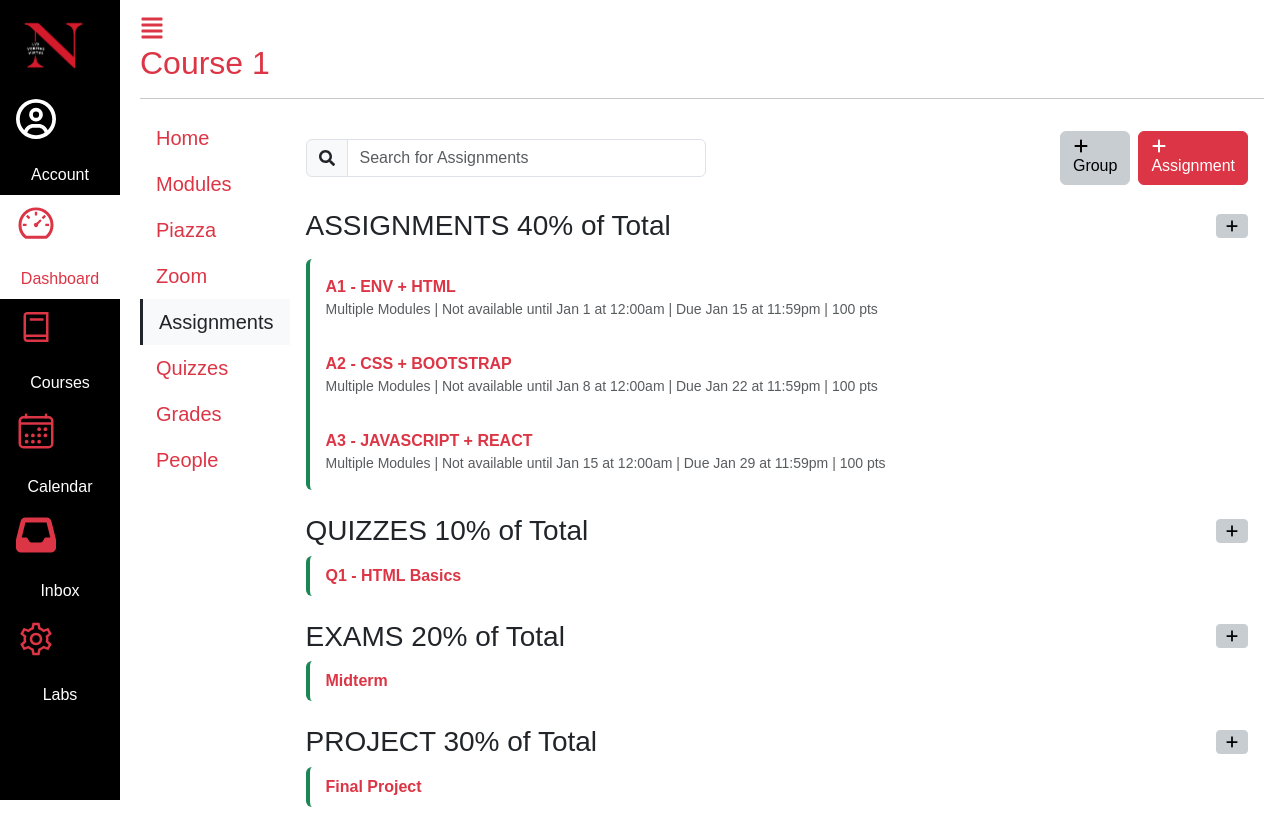
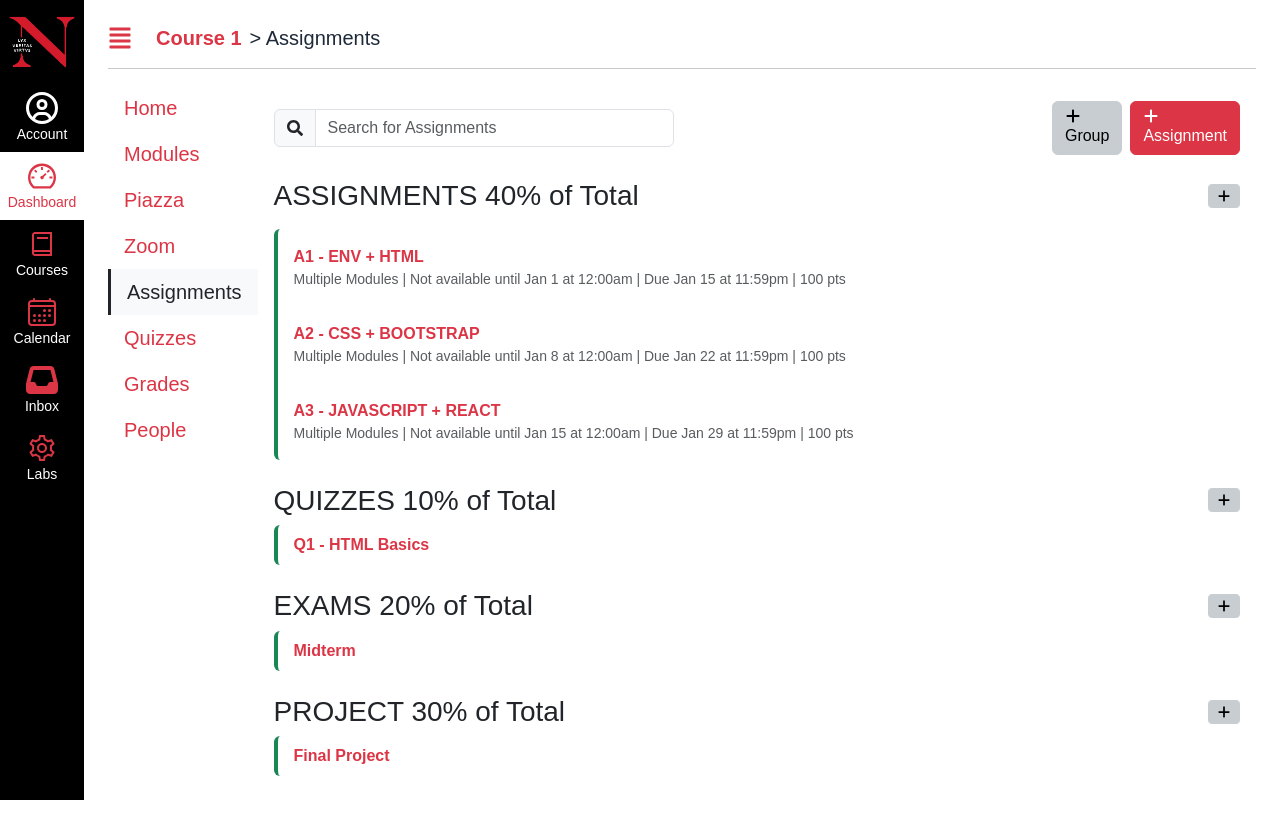
Before and after one commit to itsjustshubh/kambaz-next-js, a Next.js app: page /courses/1/assignments in a window 1280 px wide. After the commit the page ends 816 px from the top, so only its background shows below. Built offline with nearby package versions, Linux system fonts and the light colour scheme.

Commit message:
Refactor Kambaz layout and navigation components for improved responsiveness; introduce NavItem component for cleaner code structure; update styles for better alignment and aesthetics.

```diff
--- a/app/(kambaz)/Navigation.tsx
+++ b/app/(kambaz)/Navigation.tsx
@@ -1,93 +1,101 @@
+"use client";
+
+import { ReactNode } from "react";
 import { AiOutlineDashboard } from "react-icons/ai";
 import { IoCalendarOutline } from "react-icons/io5";
 import { LiaBookSolid, LiaCogSolid } from "react-icons/lia";
-import { FaInbox } from "react-icons/fa6";
-import { FaRegCircleUser } from "react-icons/fa6";
-import { ListGroup, ListGroupItem } from "react-bootstrap";
+import { FaInbox, FaRegCircleUser } from "react-icons/fa6";
 import Link from "next/link";
+
+function NavItem({
+  href,
+  id,
+  icon,
+  label,
+  active = false,
+  iconRed = true,
+}: {
+  href: string;
+  id: string;
+  icon: ReactNode;
+  label: string;
+  active?: boolean;
+  iconRed?: boolean;
+}) {
+  const bgClass = active ? "bg-white text-danger" : "bg-black text-white";
+  const iconClass = active || iconRed ? "text-danger fs-5" : "text-white fs-5";
+
+  return (
+    <Link
+      href={href}
+      id={id}
+      className={`list-group-item border-0 py-1.5 w-100 d-flex flex-column align-items-center justify-content-center ${bgClass}`}
+    >
+      <span className={`${iconClass} mb-0 text-3xl [&_svg]:w-8 [&_svg]:h-8`}>
+        {icon}
+      </span>
+      <span className="text-sm font-medium">{label}</span>
+    </Link>
+  );
+}
 
 export default function KambazNavigation() {
   return (
-    <ListGroup
-      className="rounded-0 position-fixed bottom-0 top-0 d-none d-md-block bg-black z-2"
-      style={{ width: 120 }}
+    <div
       id="wd-kambaz-navigation"
+      className="list-group rounded-0 position-fixed bottom-0 top-0 d-none d-md-block bg-black z-2 d-flex flex-column align-items-center"
+      style={{ width: 84 }}
     >
-      <ListGroupItem
-        className="bg-black border-0 text-center"
-        as="a"
+      <a
+        id="wd-neu-link"
         target="_blank"
         href="https://www.northeastern.edu/"
-        id="wd-neu-link"
+        className="list-group-item border-0 text-center bg-black p-0 w-100"
       >
-        <img src="/images/NEU.png" width="75px" alt="Northeastern University" />
-      </ListGroupItem>
-      <ListGroupItem className="border-0 bg-black text-center">
-        <Link
+        <img
+          src="/images/NEU.png"
+          style={{ width: "100%" }}
+          alt="Northeastern University"
+        />
+      </a>
+      <NavItem
         href="/account"
         id="wd-account-link"
-          className="text-white text-decoration-none"
-        >
-          <FaRegCircleUser className="fs-1 text-white" />
-          <br />
-          Account
-        </Link>
-      </ListGroupItem>
-      <ListGroupItem className="border-0 bg-white text-center">
-        <Link
+        icon={<FaRegCircleUser />}
+        label="Account"
+        iconRed={false}
+      />
+      <NavItem
         href="/dashboard"
         id="wd-dashboard-link"
-          className="text-danger text-decoration-none"
-        >
-          <AiOutlineDashboard className="fs-1 text-danger" />
-          <br />
-          Dashboard
-        </Link>
-      </ListGroupItem>
-      <ListGroupItem className="border-0 bg-black text-center">
-        <Link
-          href="/dashboard"
+        icon={<AiOutlineDashboard />}
+        label="Dashboard"
+        active
+      />
+      <NavItem
+        href="/courses"
         id="wd-course-link"
-          className="text-white text-decoration-none"
-        >
-          <LiaBookSolid className="fs-1 text-danger" />
-          <br />
-          Courses
-        </Link>
-      </ListGroupItem>
-      <ListGroupItem className="border-0 bg-black text-center">
-        <Link
+        icon={<LiaBookSolid />}
+        label="Courses"
+      />
+      <NavItem
         href="/calendar"
         id="wd-calendar-link"
-          className="text-white text-decoration-none"
-        >
-          <IoCalendarOutline className="fs-1 text-danger" />
-          <br />
-          Calendar
-        </Link>
-      </ListGroupItem>
-      <ListGroupItem className="border-0 bg-black text-center">
-        <Link
+        icon={<IoCalendarOutline />}
+        label="Calendar"
+      />
+      <NavItem
         href="/inbox"
         id="wd-inbox-link"
-          className="text-white text-decoration-none"
-        >
-          <FaInbox className="fs-1 text-danger" />
-          <br />
-          Inbox
-        </Link>
-      </ListGroupItem>
-      <ListGroupItem className="border-0 bg-black text-center">
-        <Link
+        icon={<FaInbox />}
+        label="Inbox"
+      />
+      <NavItem
         href="/labs"
         id="wd-labs-link"
-          className="text-white text-decoration-none"
-        >
-          <LiaCogSolid className="fs-1 text-danger" />
-          <br />
-          Labs
-        </Link>
-      </ListGroupItem>
-    </ListGroup>
+        icon={<LiaCogSolid />}
+        label="Labs"
+      />
+    </div>
   );
 }
--- /dev/null
+++ b/app/(kambaz)/courses/[cid]/CourseHeader.tsx
@@ -0,0 +1,37 @@
+"use client";
+
+import { usePathname } from "next/navigation";
+import { FaAlignJustify } from "react-icons/fa";
+
+const SEGMENT_NAMES: Record<string, string> = {
+  home: "Home",
+  modules: "Modules",
+  piazza: "Piazza",
+  zoom: "Zoom",
+  assignments: "Assignments",
+  quizzes: "Quizzes",
+  grades: "Grades",
+  people: "People",
+  table: "Table",
+};
+
+function formatSegment(segment: string): string {
+  return SEGMENT_NAMES[segment.toLowerCase()] ?? segment;
+}
+
+export default function CourseHeader({ cid }: { cid: string }) {
+  const pathname = usePathname();
+  const segments = pathname.split("/").filter(Boolean);
+  const courseIndex = segments.indexOf("courses");
+  const afterCourse = courseIndex >= 0 ? segments.slice(courseIndex + 2) : [];
+  const pageParts = afterCourse.map(formatSegment);
+  const breadcrumb = pageParts.length > 0 ? ` > ${pageParts.join(" > ")}` : "";
+
+  return (
+    <h2 className="text-danger flex items-center gap-2 flex-wrap">
+      <FaAlignJustify className="shrink-0 size-6 mr-4" />
+      <span className="text-xl font-bold">Course {cid}</span>
+      <span className="text-xl font-medium text-gray-800">{breadcrumb}</span>
+    </h2>
+  );
+}
--- a/app/(kambaz)/courses/[cid]/Navigation.tsx
+++ b/app/(kambaz)/courses/[cid]/Navigation.tsx
@@ -7,7 +7,9 @@ export default function CourseNavigation({ cid }: { cid: string }) {
   const pathname = usePathname();
   const base = `/courses/${cid}`;
   const isActive = (path: string, exact = false) =>
-    exact ? pathname === path : pathname === path || pathname.startsWith(path + "/");
+    exact
+      ? pathname === path
+      : pathname === path || pathname.startsWith(path + "/");
   const linkClass = (path: string, exact = false) =>
     `list-group-item border-0 ${isActive(path, exact) ? "border-start border-3 border-dark text-dark bg-light" : "text-danger"}`;
 
--- a/app/(kambaz)/courses/[cid]/assignments/page.tsx
+++ b/app/(kambaz)/courses/[cid]/assignments/page.tsx
@@ -1,8 +1,8 @@
 import Link from "next/link";
 import {
   Button,
+  Form,
   InputGroup,
-  FormControl,
   ListGroup,
   ListGroupItem,
 } from "react-bootstrap";
@@ -22,7 +22,7 @@ export default async function Assignments({
           <InputGroup.Text>
             <FaSearch />
           </InputGroup.Text>
-          <FormControl
+          <Form.Control
             placeholder="Search for Assignments"
             id="wd-search-assignment"
           />
--- a/app/(kambaz)/courses/[cid]/layout.tsx
+++ b/app/(kambaz)/courses/[cid]/layout.tsx
@@ -1,6 +1,6 @@
 import { ReactNode } from "react";
-import { FaAlignJustify } from "react-icons/fa";
 import CourseNavigation from "./Navigation";
+import CourseHeader from "./CourseHeader";
 
 export default async function CoursesLayout({
   children,
@@ -12,10 +12,7 @@ export default async function CoursesLayout({
   const { cid } = await params;
   return (
     <div id="wd-courses">
-      <h2 className="text-danger">
-        <FaAlignJustify className="me-4 fs-4 mb-1" />
-        Course {cid}
-      </h2>
+      <CourseHeader cid={cid} />
       <hr />
       <div className="d-flex">
         <div className="d-none d-md-block">
--- /dev/null
+++ b/app/(kambaz)/courses/page.tsx
@@ -0,0 +1,5 @@
+import { redirect } from "next/navigation";
+
+export default function CoursesPage() {
+  redirect("/dashboard");
+}
--- a/app/(kambaz)/layout.tsx
+++ b/app/(kambaz)/layout.tsx
@@ -6,13 +6,14 @@ export default function KambazLayout({
   children,
 }: Readonly<{ children: ReactNode }>) {
   return (
-    <div id="wd-kambaz">
-      <div className="d-flex">
-        <div>
-          <KambazNavigation />
-        </div>
-        <div className="wd-main-content-offset p-3 flex-fill">{children}</div>
-      </div>
+    <div id="wd-kambaz" className="flex min-h-screen">
+      <aside
+        className="shrink-0 w-[84px] hidden md:block"
+        aria-label="Main navigation"
+      >
+        <KambazNavigation />
+      </aside>
+      <main className="flex-1 min-w-0 p-4 bg-white">{children}</main>
     </div>
   );
 }
--- a/app/(kambaz)/styles.css
+++ b/app/(kambaz)/styles.css
@@ -7,10 +7,8 @@ body * {
   font-family: Arial, Helvetica, sans-serif;
 }
 
-@media (min-width: 768px) {
-  #wd-kambaz .wd-main-content-offset {
-    padding-left: 140px !important;
-  }
+#wd-kambaz-navigation .list-group-item {
+  text-decoration: none;
 }
 
 .list-group.wd > .list-group-item.active {
```
Lines whose indentation alone changed are shown as unchanged.
